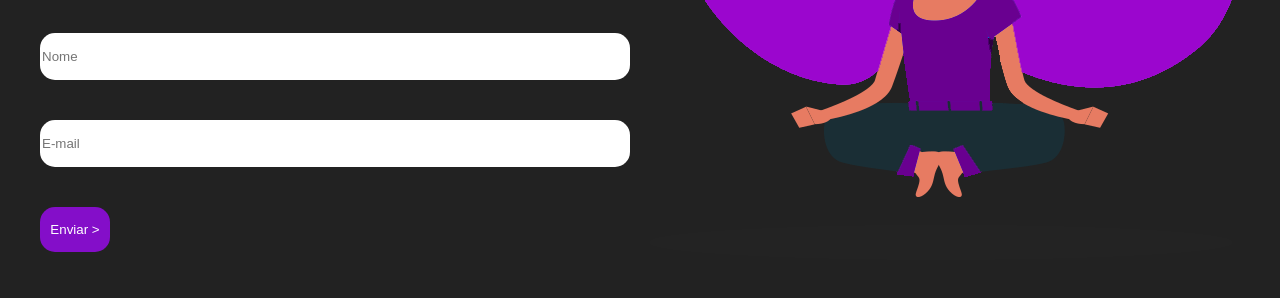
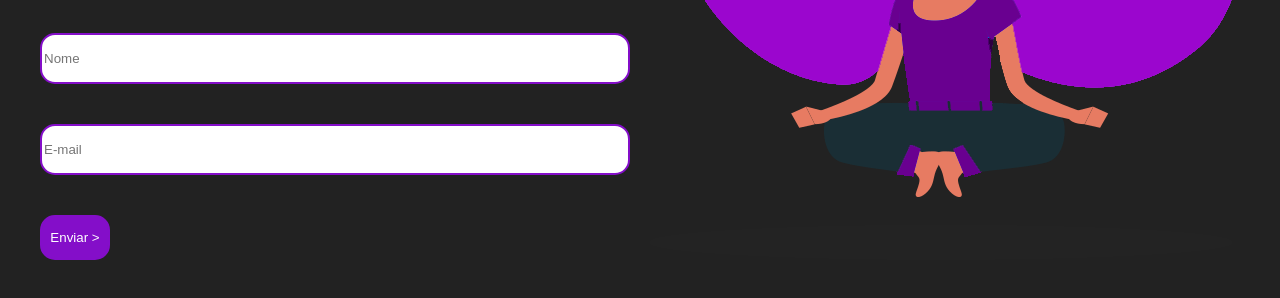
Before and after one commit to Yago14/LandingPage, a plain HTML site: page index.html in a window 1280 px wide. Shown: the part 448-746 px from the top of the page. Drawn offline with Linux system fonts and the light colour scheme.

Commit message:
atualização do input

```diff
--- a/estilos.css
+++ b/estilos.css
@@ -65,7 +65,7 @@ input{
     margin-left: 0;
     border-radius: 15px;
     height: 45px;
-    border: 0;
+    border: solid 2px  rgb(132, 14, 201);
 }
 #btn{
     color: white;
```
